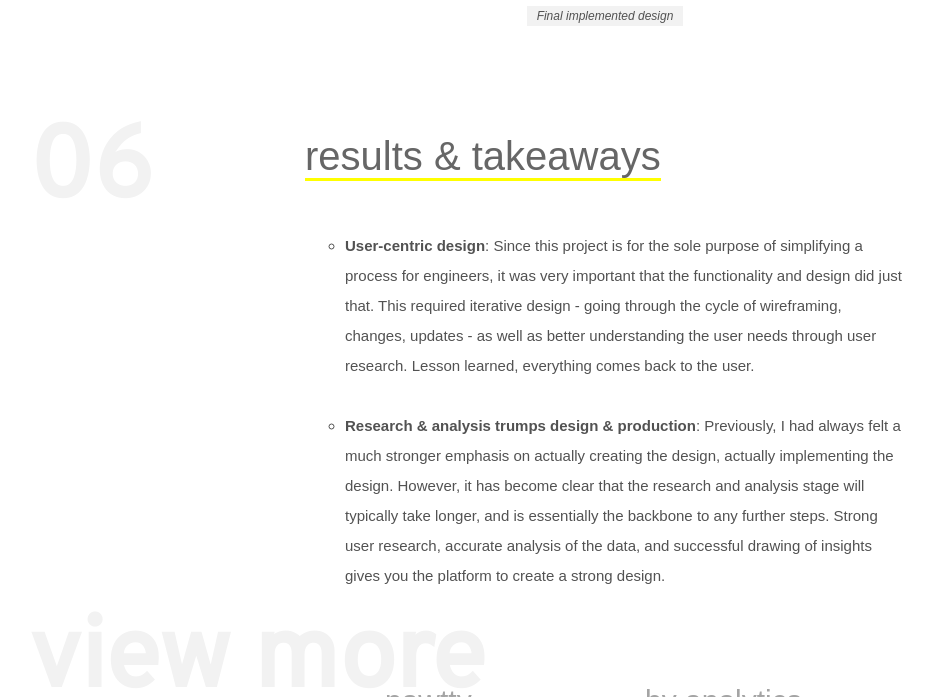
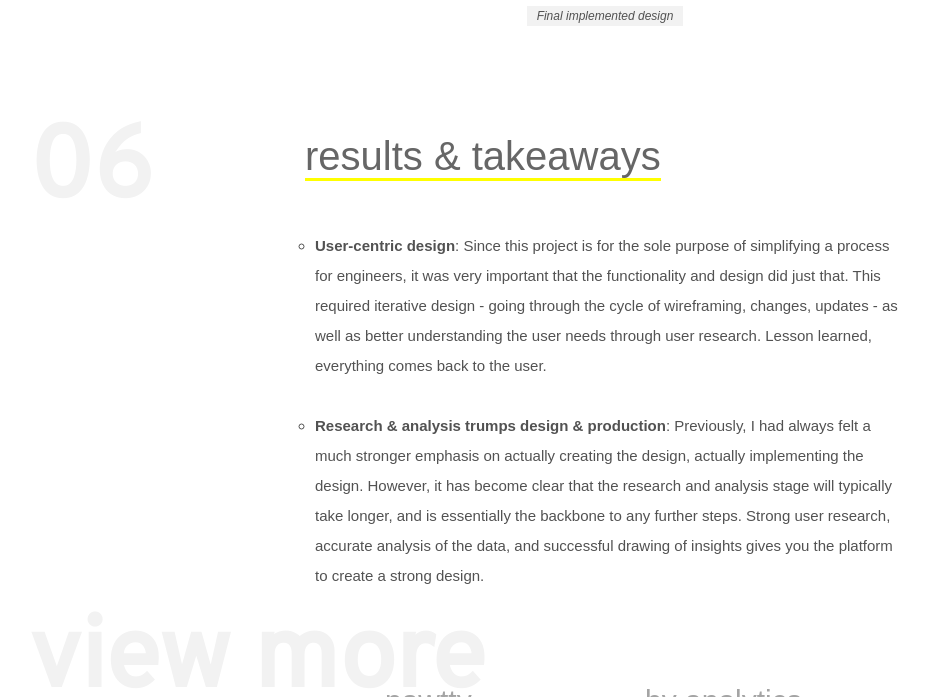
Before and after one commit to krystinadiao/krystinadiao.github.io, a PHP site: page /bv-interface.html in a window 1280 px wide. Shown: the part 5803-6500 px from the top of the page, without its empty margins (35-968 px from the left). Run offline with PHP 8.4, Linux system fonts and the light colour scheme; some libraries are stand-ins or nearby versions.

Commit message:
no message

```diff
--- a/style.css
+++ b/style.css
@@ -1102,6 +1102,8 @@ body {
 ul.takeaways{
 	list-style:circle;
 	text-align:left;
+	margin-left:0;
+	padding-left:10px;
 }
 
 
```
